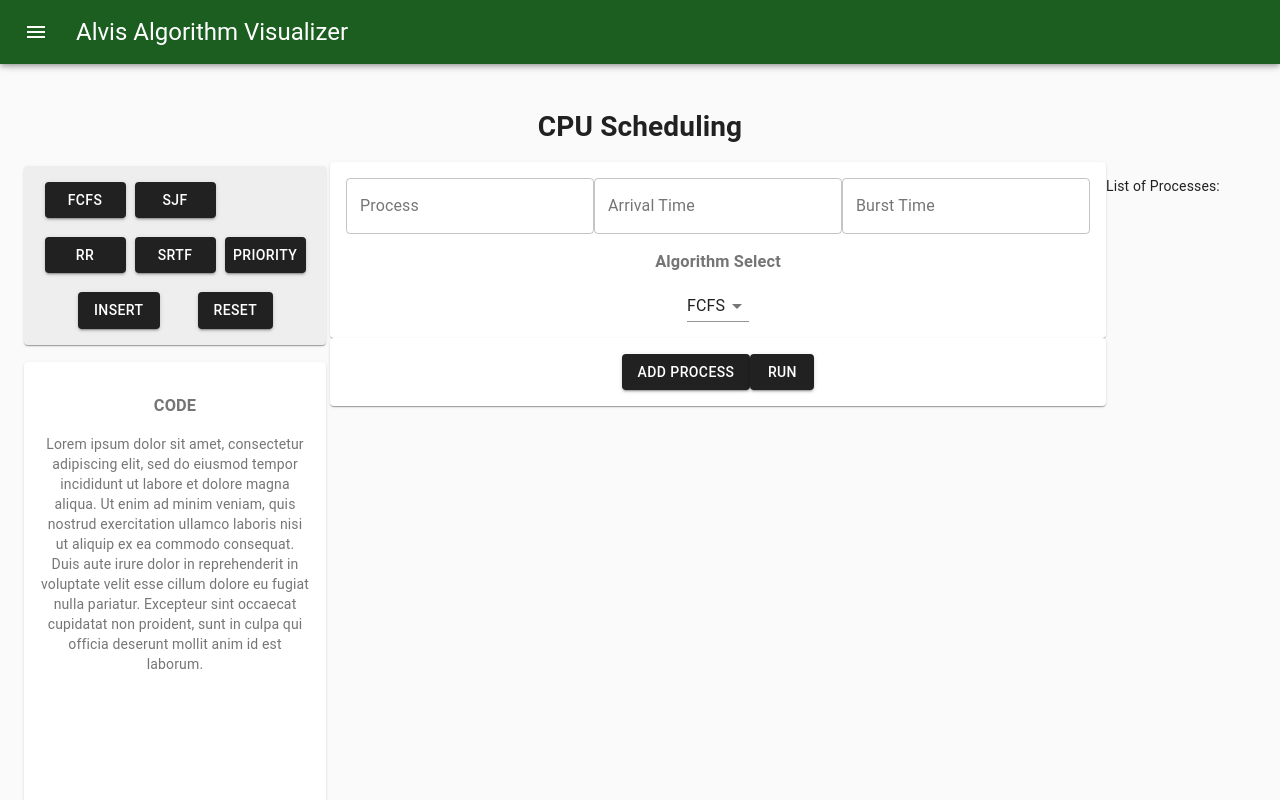
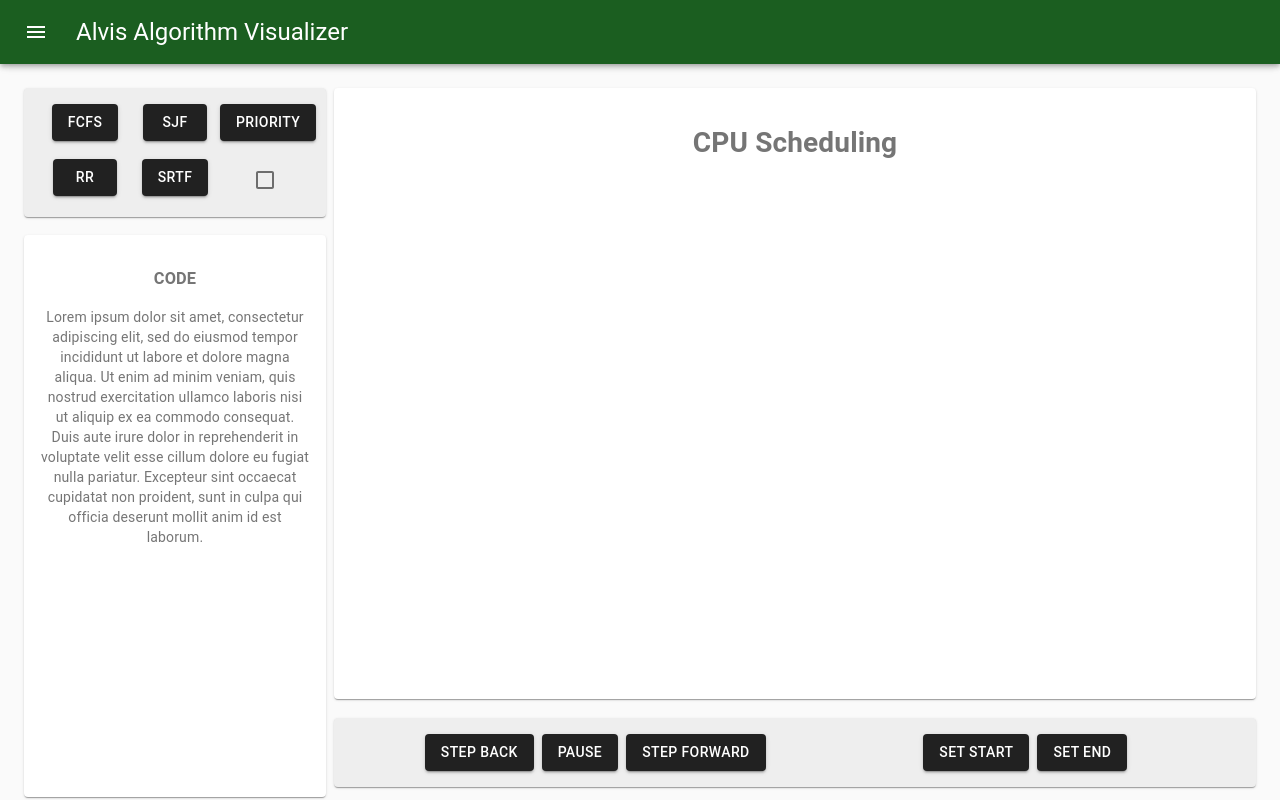
Before and after one commit to rblocker1017/Alvis-rblocker, a React (Create React App) app: page /CpuScheduling in a window 1280 px wide. Shown: the top 800 px of the page. Built offline with nearby package versions, Linux system fonts and the light colour scheme.

Commit message:
CPU Scheduling UI changes

```diff
--- a/src/pages/CPUScheduling.js
+++ b/src/pages/CPUScheduling.js
@@ -649,48 +649,40 @@ export default function CpuScheduling(props) {
         setChecked(!checked);
     };
 
-
     return (
-
         <Header>
-            <h1>CPU Scheduling</h1>
-
-            <ThemeProvider theme={theme}>
-                <Grid container direction="column">
+          <ThemeProvider theme = {theme}>
+            <Grid container direction = "column">
               <Grid item></Grid>
-                    <Grid item container spacing={1}>
-                        <Grid item xs={3}>
-                            <Grid container direction="column">
+              <Grid item container spacing = {1}>
+                <Grid item xs = {3}>
+                  <Grid container direction = "column">
                     <Paper className={classes.buttons}>
-                                    <Grid container spacing={0}>
-                                        <Grid item  xs={4}>
-                                            <Button variant="contained" color="primary" className={classes.button} onClick={changeFCFS}>FCFS</Button>
+                    <Grid container spacing = {0}>
+                    <Grid item xs = {4}>
+                     <Button variant="contained" color = "primary">FCFS</Button>
                     </Grid>
-                                        <Grid item className={classes.button} xs={4}>
-                                            <Button variant="contained" color="primary" className={classes.button} onClick={changeSJF}>SJF</Button>
+                    <Grid item xs = {4}>
+                      <Button variant="contained" color = "primary">SJF</Button>
                     </Grid>
-                                        <Grid item xs ={12}>
+                    <Grid item xs = {4}>
+                      <Button variant="contained" color = "primary">Priority</Button>
+                    </Grid>
+                    <Grid item xs = {12}>
                       <h1>
                       </h1>
                     </Grid>
-                                        <Grid item className={classes.button} xs={4}>
-                                            <Button variant="contained" color="primary" className={classes.button} onClick={changeRR}>RR</Button>
+                    <Grid item xs = {4}>
+                      <Button variant="contained" color = "primary">RR</Button>
                     </Grid>
-                                        <Grid item item xs={4}>
-                                            <Button variant="contained" color="primary" className={classes.button} onClick={changeSRTF}>SRTF</Button>
+                    <Grid item xs = {4}>
+                      <Button variant="contained" color = "primary">SRTF</Button>
                     </Grid>
-                                        <Grid item className={classes.button} xs={4}>
-                                            <Button variant="contained" color="primary" className={classes.button} onClick={changePri}>Priority</Button>
-                                        </Grid>
-                                        <Grid item xs={12}>
-                                            <h1>
-                                            </h1>
-                                        </Grid>
-                                        <Grid item xs={7}>
-                                            <Button variant="contained" color="primary">Insert</Button>
-                                        </Grid>
-                                        <Grid item xs={3}>
-                                            <Button variant="contained" color="primary">Reset</Button>
+                    <Grid item xs = {4}>
+                        <Checkbox
+                        value="checkedA"
+                        inputProps={{ 'aria-label': 'Checkbox A' }}
+                        />
                     </Grid>
                   </Grid>
                   </Paper>
@@ -710,106 +702,46 @@ export default function CpuScheduling(props) {
                     </p>
                 </Paper>
               </Grid>
-
-
-
-
-
-            <Grid >
-                <Grid item xs={12}>
+              <Grid item xs = {9}>
               <Paper className={classes.paper}>
-                        <form noValidate autoComplete="on">
-                            <TextField id="outlined-size-normal" variant="outlined" label="Process" onChange={(e) => { setformProcess(e.target.value) }} />
-                            <TextField id="outlined-size-normal" variant="outlined" label="Arrival Time" onChange={(e) => { setformArrival(e.target.value) }} />
-                            <TextField id="outlined-size-normal" variant="outlined" label="Burst Time" onChange={(e) => { setformBurst(e.target.value) }} />
-
-
+                <h1>
+                  CPU Scheduling
+                </h1>
+              </Paper>
+                <h1>
+                </h1>
+              <Grid item xs = {12}>
+              <form noValidate autoComplete="off">
+                    <Paper className={classes.fields}>
+                        <Grid container spacing={1}>
+                            <Grid item xs={1}>
+                            </Grid>
+                            <Grid item >
+                                <Button variant="contained" color="primary">Step Back</Button>
+                            </Grid>
+                            <Grid item >
+                                <Button variant="contained" color="primary">Pause</Button>
+                            </Grid>
+                            <Grid item >
+                                <Button variant="contained" color="primary">Step Forward</Button>
+                            </Grid>
+                            <Grid item xs={2}>
+                            </Grid>
+                            <Grid item>
+                                <Button variant="contained" color="primary">Set Start</Button>
+                            </Grid>
+                            <Grid item>
+                                <Button variant="contained" color="primary">Set End</Button>
+                            </Grid>
+                        </Grid>
+                    </Paper>
                 </form>
-                        {type === "roundRobin" ? <form noValidate autoComplete="on">
-                            <TextField id="outlined-size-normal" variant="outlined" label="Time Quantum" onChange={(e) => { setQuantum(e.target.value) }} />
-                        </form>
-                            : null}
-                        {type === "priority" ? <form noValidate autoComplete="on">
-                            <TextField id="outlined-size-normal" variant="outlined" label="Priority" onChange={(e) => { setpriority(e.target.value) }} />
-                        </form>
-                            : null}
-                        <h3>Algorithm Select</h3>
-                        {type === 'sjf' || type === 'priority' ? <> <h2>Preemptive<Checkbox
-                            checked={checked}
-                            name="checkedB"
-                            onChange={handleChangeCheck}
-                            inputProps={{ 'aria-label': 'primary checkbox' }}
-                        /> </h2>
-                        </> : null}
-
-                        {type === 'roundRobin' ? <> <h2>Preemptive<Checkbox disabled checked inputProps={{ 'aria-label': 'disabled checked checkbox' }} /> </h2>
-                        </> : null}
-
-                        <Select
-                            labelId="demo-simple-select-label"
-                            id="demo-simple-select"
-                            value={type}
-                            onChange={handleChange}
-                        >
-                            <MenuItem value={'fcfs'} onChange={() => { settype("fcfs"); console.log("Selected: FCFS"); }}>FCFS</MenuItem>
-
-                            <MenuItem value={'roundRobin'} onClick={() => { settype("roundRobin"); console.log("Selected: RR"); }}>Round Robin</MenuItem>
-                            <MenuItem value={'sjf'} onClick={() => { settype("sjf"); console.log("Selected: SJF"); }}>SJF</MenuItem>
-                            <MenuItem value={'priority'} onClick={() => { settype("priority"); console.log("Selected: priority"); }}>Priority</MenuItem>
-
-                        </Select>
-                    </Paper>
               </Grid>
-                <Grid item xs={12}>
-
-                    <Paper className={classes.paper}>
-
-                        <Button variant="contained" color="primary" onClick={handleAddProc}>Add Process</Button>
-                        <Button variant="contained" color="primary" onClick={clickInput}>Run  </Button>
-
-                    </Paper>
-
-
               </Grid>
-
-
-            </Grid>
-            {displayBoolean ?
-                <>
-                    <p></p>
-                    <Chart
-                        width={'90%'}
-                        height={'400px'}
-                        chartType="Gantt"
-                        loader={<div>Loading Chart</div>}
-                        data={data}
-                        options={{
-                            height: 400,
-                            gantt: {
-                                trackHeight: 30,
-                                criticalPathEnabled: false,
-                                defaultStartDate: new Date(0, 0, 0, 0, 0, 0)
-                            },
-
-
-
-                        }}
-                        rootProps={{ 'data-testid': '1' }}
-
-                    />
-                    <h3>Average Waiting Time: {wairtingtime} </h3>
-                    <h3>Average turnaound Time: {turnaroundTime} </h3>
-                </>
-                : null}
-
-
-            <p>List of Processes: </p>
-            {showProceses}
-
-
             </Grid>
             </Grid>
           </ThemeProvider>
         </Header>
-    )
+      );
+
 }
```
Lines whose indentation alone changed are shown as unchanged.
